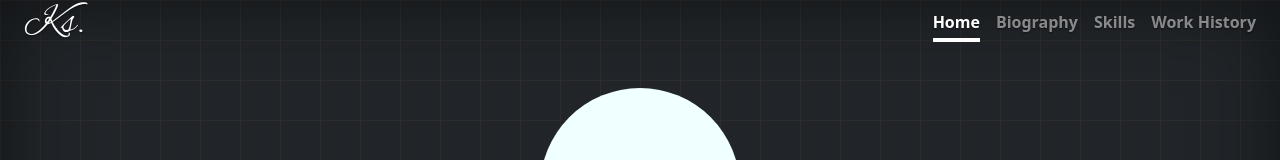
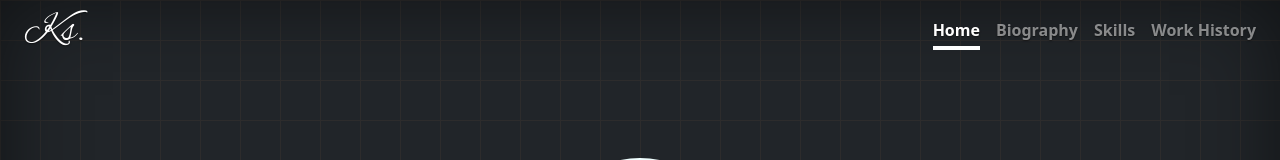
Before and after one commit to compSciKai/kainoa-site, a website: page index.html in a window 1280 px wide. Shown: the top 160 px of the page. Drawn offline with nearby package versions, Linux system fonts and the light colour scheme; a web font is replaced by a local one.

Commit message:
fix heights and padding

```diff
--- a/index.html
+++ b/index.html
@@ -8,10 +8,10 @@
     <link href="cover.css" rel="stylesheet">
     <link href="https://fonts.googleapis.com/css2?family=Alex+Brush&display=swap" rel="stylesheet">
     <link href="https://fonts.googleapis.com/css2?family=Belleza&family=Cardo:ital,wght@0,400;0,700;1,400&display=swap" rel="stylesheet">  </head>
-  <body class="d-flex text-bg-dark">
-    <div class="cover-container d-flex w-100 h-100 p-3 mx-auto flex-column">
+  <body class="d-flex h-100 text-bg-dark">
+    <div class="cover-container d-flex w-100 p-3 mx-auto flex-column">
         <header class="mb-auto">
-            <div class="navbar fixed-top pt-0 px-4 d-flex justify-content-between flex-sm-row
+            <div class="navbar fixed-top pt-2 px-4 d-flex justify-content-between flex-sm-row
             flex-column">
                 <h3 class="mb-0 logo justify-content-center align-self-center">Ks.</h3>
                 <nav class="nav nav-masthead justify-content-center">
```
